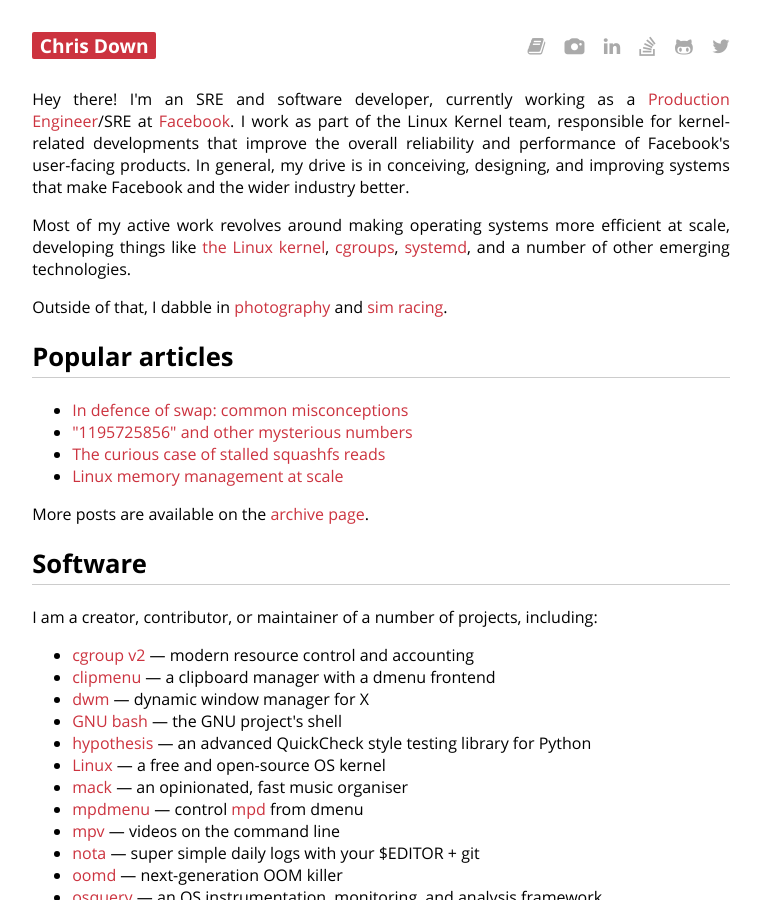
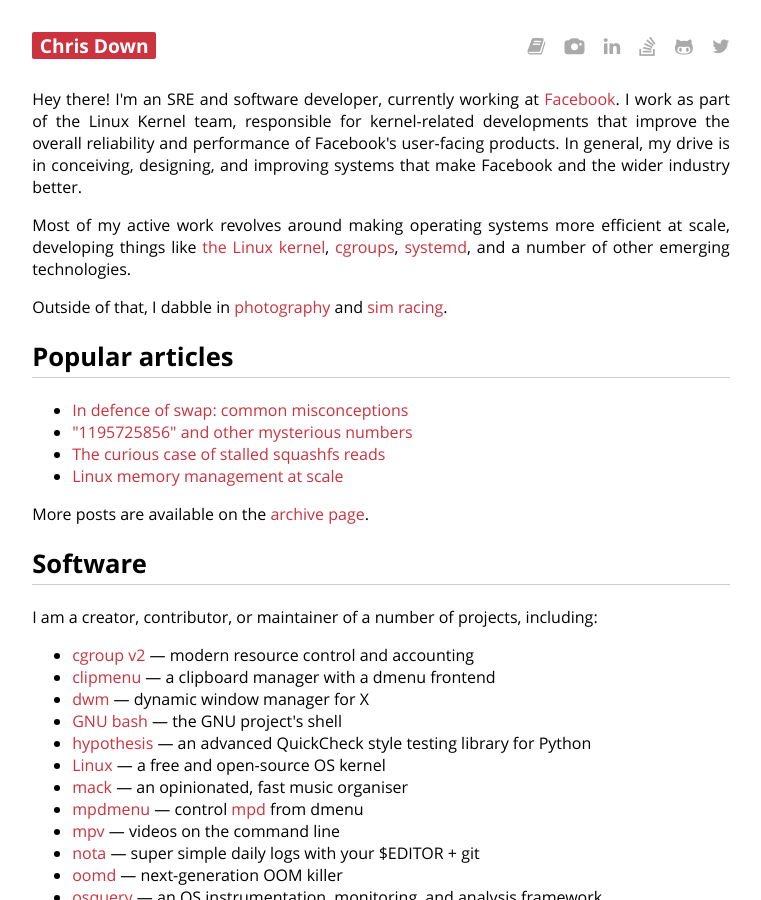
Before and after one commit to cdown/chrisdown.name, a Jekyll site: the page built from index.md, in a window 1280 px wide and 900 px high. Shown: the whole window, without its empty margins (259-1020 px from the left). Built offline with Jekyll 4.4.1, drawn with Linux system fonts in a browser that asks for light colours.

Commit message:
index: No need to mention role twice

```diff
--- a/index.md
+++ b/index.md
@@ -7,12 +7,12 @@ description:
 ---
 
 
-Hey there! I'm an SRE and software developer, currently working as a
-[Production Engineer][]/SRE at [Facebook][]. I work as part of the Linux Kernel
-team, responsible for kernel-related developments that improve the overall
-reliability and performance of Facebook's user-facing products. In general, my
-drive is in conceiving, designing, and improving systems that make Facebook and
-the wider industry better.
+Hey there! I'm an SRE and software developer, currently working at
+[Facebook][]. I work as part of the Linux Kernel team, responsible for
+kernel-related developments that improve the overall reliability and
+performance of Facebook's user-facing products. In general, my drive is in
+conceiving, designing, and improving systems that make Facebook and the wider
+industry better.
 
 Most of my active work revolves around making operating systems more efficient
 at scale, developing things like [the Linux kernel](https://lore.kernel.org/patchwork/project/lkml/list/?series=&submitter=25468&state=*&q=&archive=&delegate=),
@@ -25,7 +25,6 @@ Outside of that, I dabble in
 and [sim racing](/racing.html).
 
 [Facebook]: https://www.facebook.com
-[Production Engineer]: https://www.quora.com/What-is-it-like-to-be-a-Production-Engineer-at-Facebook/answer/Larry-Schrof
 
 ## Popular articles
 
```
